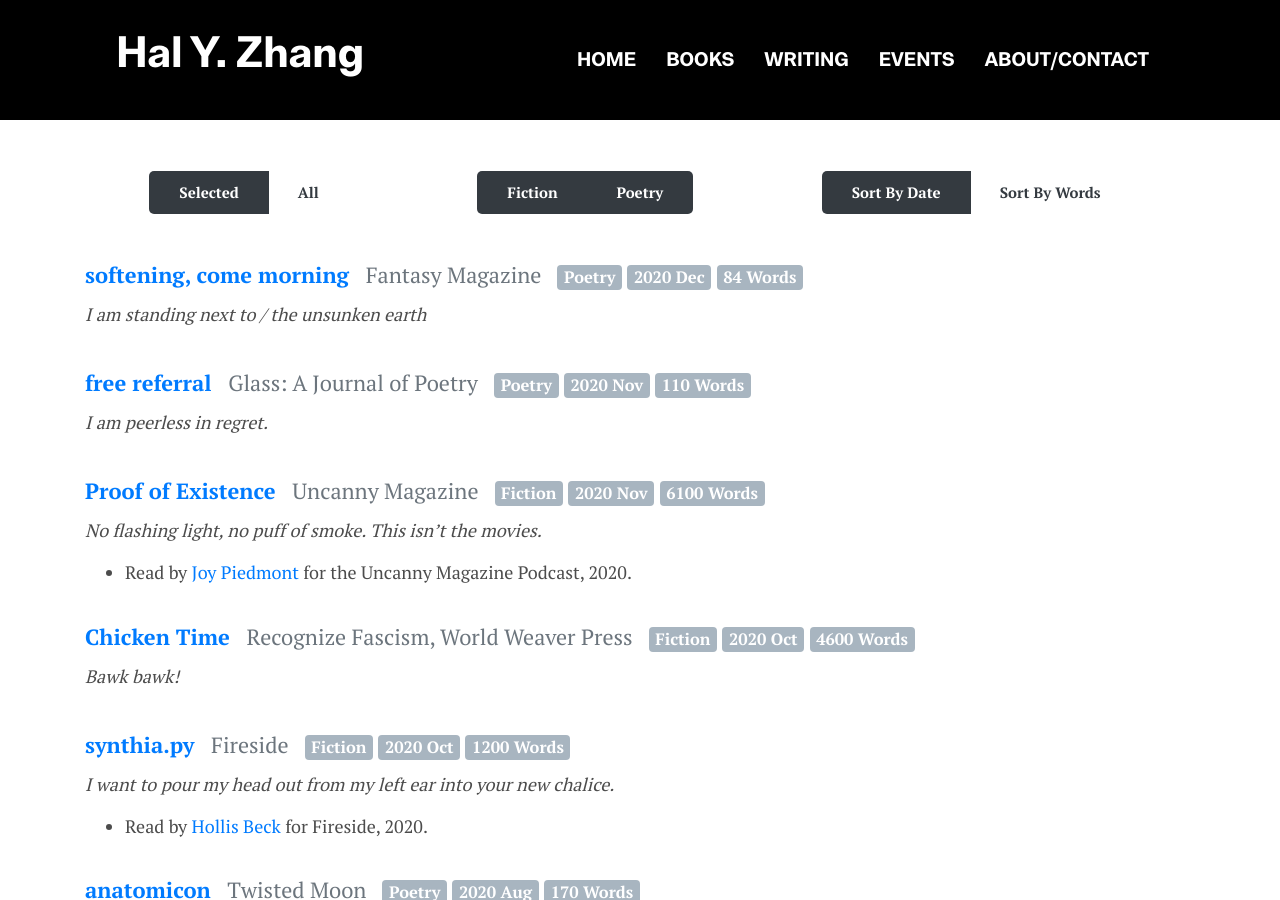
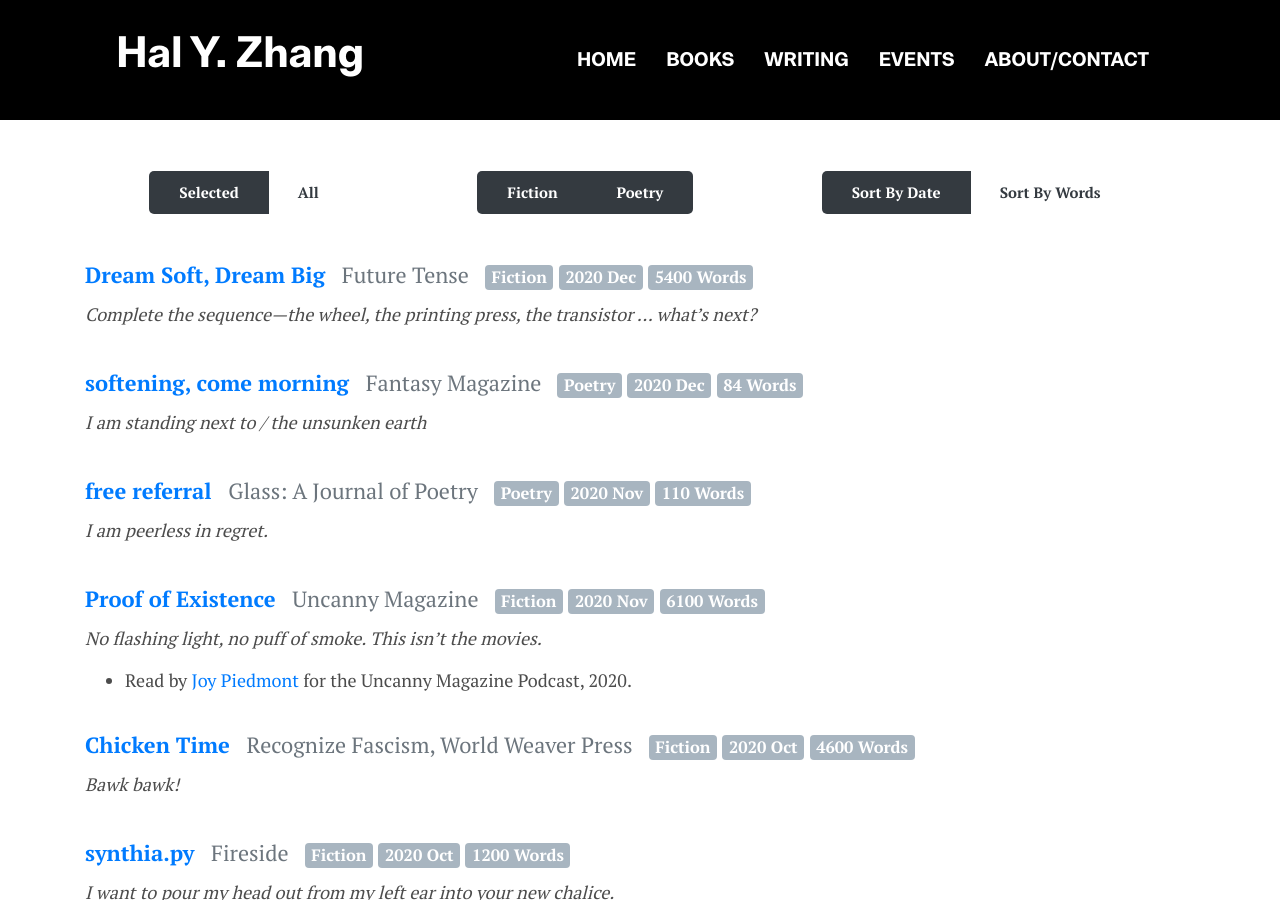
Before and after one commit to abbynicoleyee/abbynicoleyee.github.io, a Jekyll site: the page built from _pages/writing.html, in a window 1280 px wide and 900 px high, scrolled down 475 px. Built offline with Jekyll 4.4.1, drawn with Linux system fonts in a browser that asks for light colours.

Commit message:
added story

```diff
--- a/_data/settings.yml
+++ b/_data/settings.yml
@@ -78,6 +78,15 @@ writing-label:
 
 
 writing-items:
+- quote: Complete the sequence—the wheel, the printing press, the transistor ... what’s next?
+  date: '2020-12-26'
+  item-types:
+  - type: fiction
+  - type: selected
+  link: https://slate.com/technology/2020/12/dream-soft-dream-big-hal-zhang.html
+  name: Dream Soft, Dream Big
+  publisher: Future Tense
+  words: 5400
 - quote: I am standing next to / the unsunken earth
   date: '2020-12-11'
   item-types:
```
